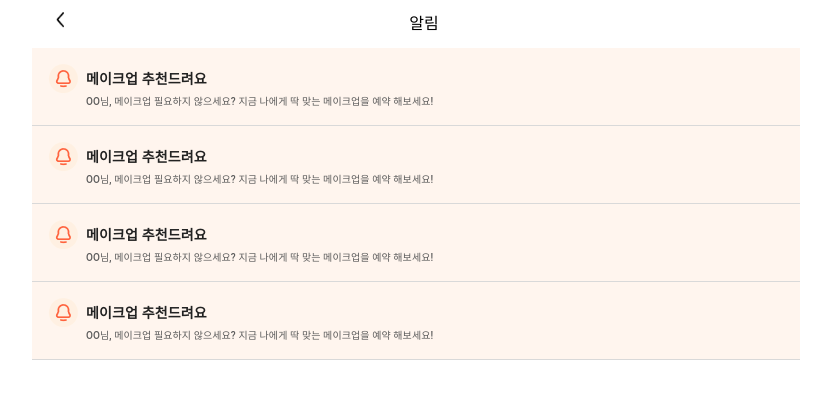
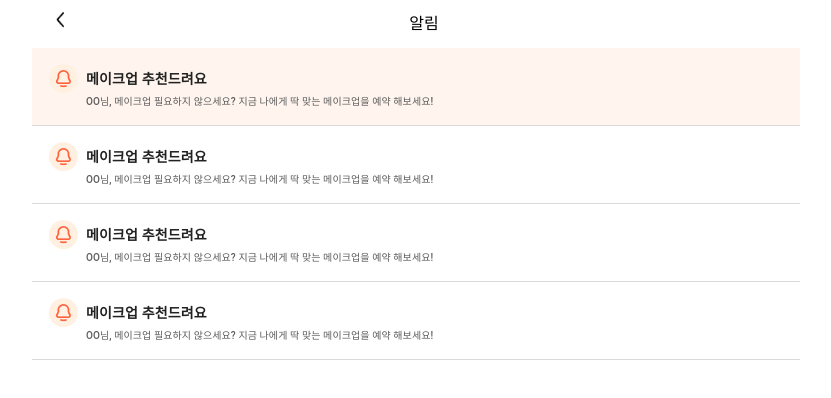
Before and after one commit to MEME-UMC/MEME_WEB, a React (Vite) app: page /notification in a window 1280 px wide. Shown: the top 398 px of the page, without its empty margins (224-1055 px from the left). Built offline with nearby package versions, Linux system fonts and the light colour scheme.

Commit message:
chore: 프롭스명 변경에 따라 isRead로 변경

```diff
--- a/src/pages/common/NotificationPage/components/NotificationList.tsx
+++ b/src/pages/common/NotificationPage/components/NotificationList.tsx
@@ -4,10 +4,10 @@ import bell from '../../../../assets/bell.png';
 import { JButton } from '../../../../components/JButton';
 
 type NotificationListProps = {
-  read: boolean;
+  isRead: boolean;
 };
 
-export const NotificationList = ({ read }: NotificationListProps) => {
+export const NotificationList = ({ isRead }: NotificationListProps) => {
   return (
     <JButton>
       <Stack
@@ -17,23 +17,23 @@ export const NotificationList = ({ read }: NotificationListProps) => {
         borderColor={'#D9D9D9'}
         sx={{
           width: '100%',
-          background: read ? '#FFF' : '#FF985E1A',
+          background: isRead ? '#FFF' : '#FF985E1A',
         }}
       >
         <Row justifyContent={'top'} alignItems={'top'}>
           <Box width={30} height={30} marginRight={1}>
-            <img src={bell} alt='종모양 아이콘' />
+            <img src={bell} alt="종모양 아이콘" />
           </Box>
           <Stack>
             <Typography
               fontSize={14}
               fontWeight={600}
-              color='#222'
+              color="#222"
               lineHeight={'30px'}
             >
               메이크업 추천드려요
             </Typography>
-            <Typography fontSize={10} fontWeight={500} color='#5C5C5C'>
+            <Typography fontSize={10} fontWeight={500} color="#5C5C5C">
               OO님, 메이크업 필요하지 않으세요? 지금 나에게 딱 맞는 메이크업을
               예약 해보세요!
             </Typography>
```
